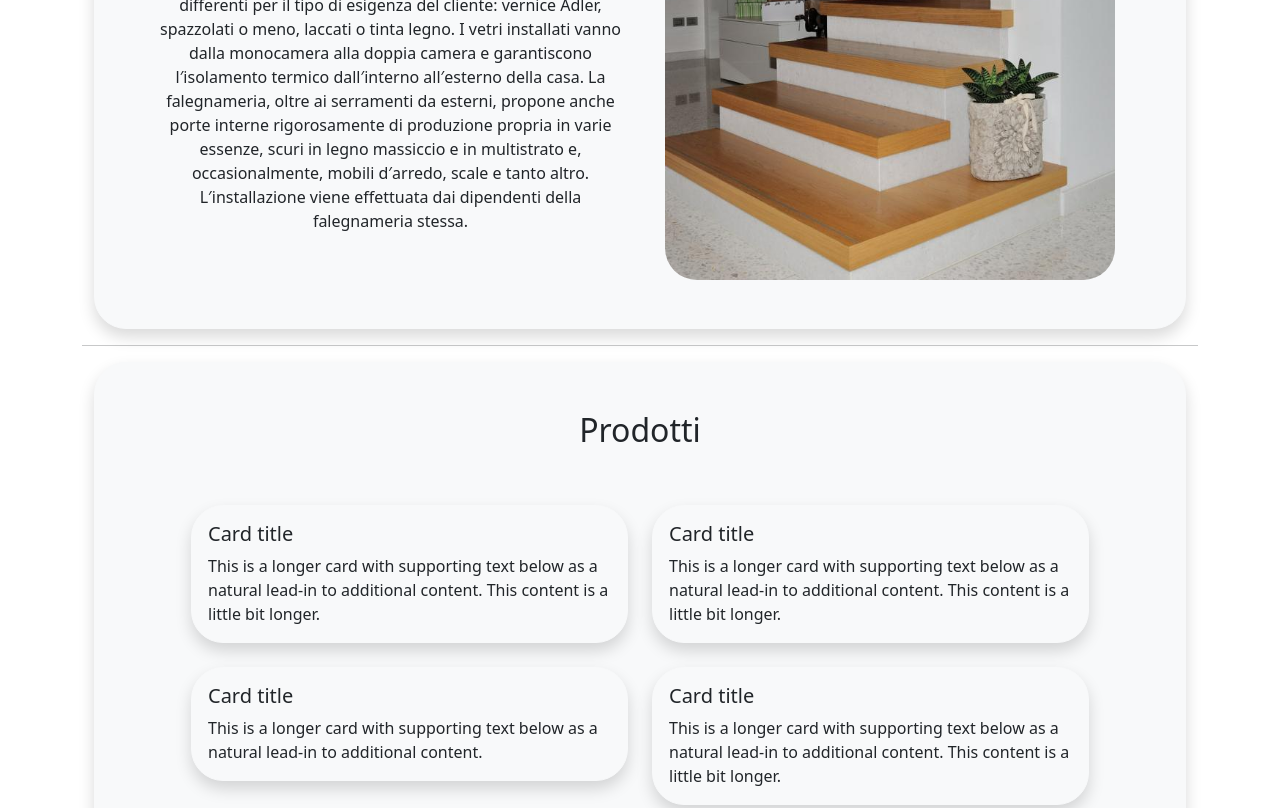
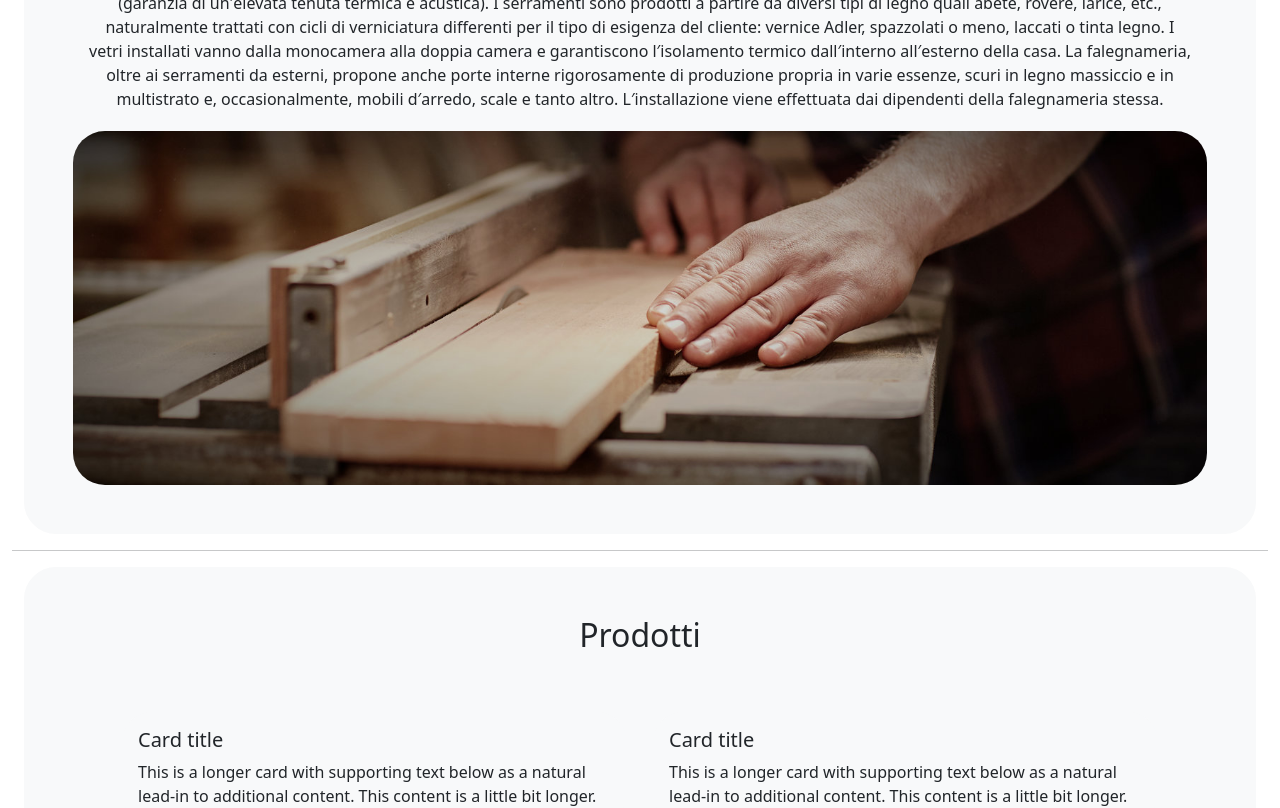
Before and after one commit to MatteoMazzotti0/falegnameria-squizzato, a Next.js app: page / in a window 1280 px wide. Shown: the part 1060-1868 px from the top of the page. Built offline with nearby package versions, Linux system fonts and the light colour scheme.

Commit message:
Sistemazioni minori

```diff
--- a/src/app/components/home/ChiSiamo.js
+++ b/src/app/components/home/ChiSiamo.js
@@ -2,9 +2,9 @@ import Image from "next/image";
 
 let ChiSiamo = () => {
     return (
-        <div className="container text-center" id="ChiSiamo">
-            <div className="card rounded-5 p-5 bg-light border-light shadow">
-                <div className="row row-cols-1 row-cols-lg-2 g-1 d-flex align-items-center">
+        <div className="container-fluid text-center" id="ChiSiamo">
+            <div className="card rounded-5 p-5 bg-light border-light">
+                <div className="row row-cols-1 g-1 d-flex ">
                     <div className="col">
                         <h2>Chi Siamo</h2>
                         <div className="card-body">
@@ -15,11 +15,11 @@ let ChiSiamo = () => {
                     </div>
                     <div className="col">
                         <Image
-                            src="/images/home/chi_siamo.jpg"
+                            src="/images/SquizzatoVasco.5.jpg"
                             className="rounded-5 img-fluid"
                             alt="Chi Siamo"
-                            width={450}
-                            height={550}
+                            width={1350}
+                            height={450}
                         />
                     </div>
                 </div>
--- a/src/app/components/home/Contatti.js
+++ b/src/app/components/home/Contatti.js
@@ -1,11 +1,11 @@
 let Contatti = () => {
     return (
-        <div className="container">
-            <div className="card p-5 rounded-5 bg-light border-light shadow">
+        <div className="container-fluid">
+            <div className="card p-5 rounded-5 bg-light border-light">
             <h2 className="text-center">Prodotti</h2>
             <div className="row row-cols-1 row-cols-md-2 g-4 p-5">
                 <div className="col">
-                    <div className="card rounded-5 bg-light shadow border-light">
+                    <div className="card rounded-5 bg-light border-light">
                         <div className="card-body">
                             <h5 className="card-title">Card title</h5>
                             <p className="card-text">This is a longer card with supporting text below as a natural lead-in to additional content. This content is a little bit longer.</p>
@@ -13,7 +13,7 @@ let Contatti = () => {
                     </div>
                 </div>
                 <div className="col">
-                    <div className="card rounded-5 bg-light shadow border-light">
+                    <div className="card rounded-5 bg-light border-light">
                         <div className="card-body">
                             <h5 className="card-title">Card title</h5>
                             <p className="card-text">This is a longer card with supporting text below as a natural lead-in to additional content. This content is a little bit longer.</p>
@@ -21,7 +21,7 @@ let Contatti = () => {
                     </div>
                 </div>
                 <div className="col">
-                    <div className="card rounded-5 bg-light shadow border-light">
+                    <div className="card rounded-5 bg-light border-light">
                         <div className="card-body">
                             <h5 className="card-title">Card title</h5>
                             <p className="card-text">This is a longer card with supporting text below as a natural lead-in to additional content.</p>
@@ -29,7 +29,7 @@ let Contatti = () => {
                     </div>
                 </div>
                 <div className="col">
-                    <div className="card rounded-5 bg-light shadow border-light">
+                    <div className="card rounded-5 bg-light border-light">
                         <div className="card-body">
                             <h5 className="card-title">Card title</h5>
                             <p className="card-text">This is a longer card with supporting text below as a natural lead-in to additional content. This content is a little bit longer.</p>
--- /dev/null
+++ b/src/app/components/home/Titolo.js
@@ -0,0 +1,11 @@
+let Titolo = () => {
+  return (
+    <div className="card rounded-5 bg-light border-light">
+      <h1>
+        Falegnameria Squizzato
+      </h1>
+    </div>
+  );
+};
+
+export default Titolo;
--- a/src/app/page.js
+++ b/src/app/page.js
@@ -2,15 +2,18 @@ import ChiSiamo from "./components/home/ChiSiamo";
 import Swiper from "./components/photos/Swiper";
 import Contatti from "./components/home/Contatti";
 import Image from "next/image";
+import Titolo from "./components/home/Titolo";
 
 export default function Home() {
   return (
-    <div className="container">
-      <Swiper/>
-      <hr className="featurette-divider"/>
-      <ChiSiamo/>
-      <hr className="featurette-divider"/>
-      <Contatti/>
-    </div>
+    <>
+      <div className="container-fluid">
+        <Swiper />
+        <hr className="featurette-divider" />
+        <ChiSiamo />
+        <hr className="featurette-divider" />
+        <Contatti />
+      </div>
+    </>
   );
 }
```
Also changed, not shown: src/app/components/photos/Swiper.js.
